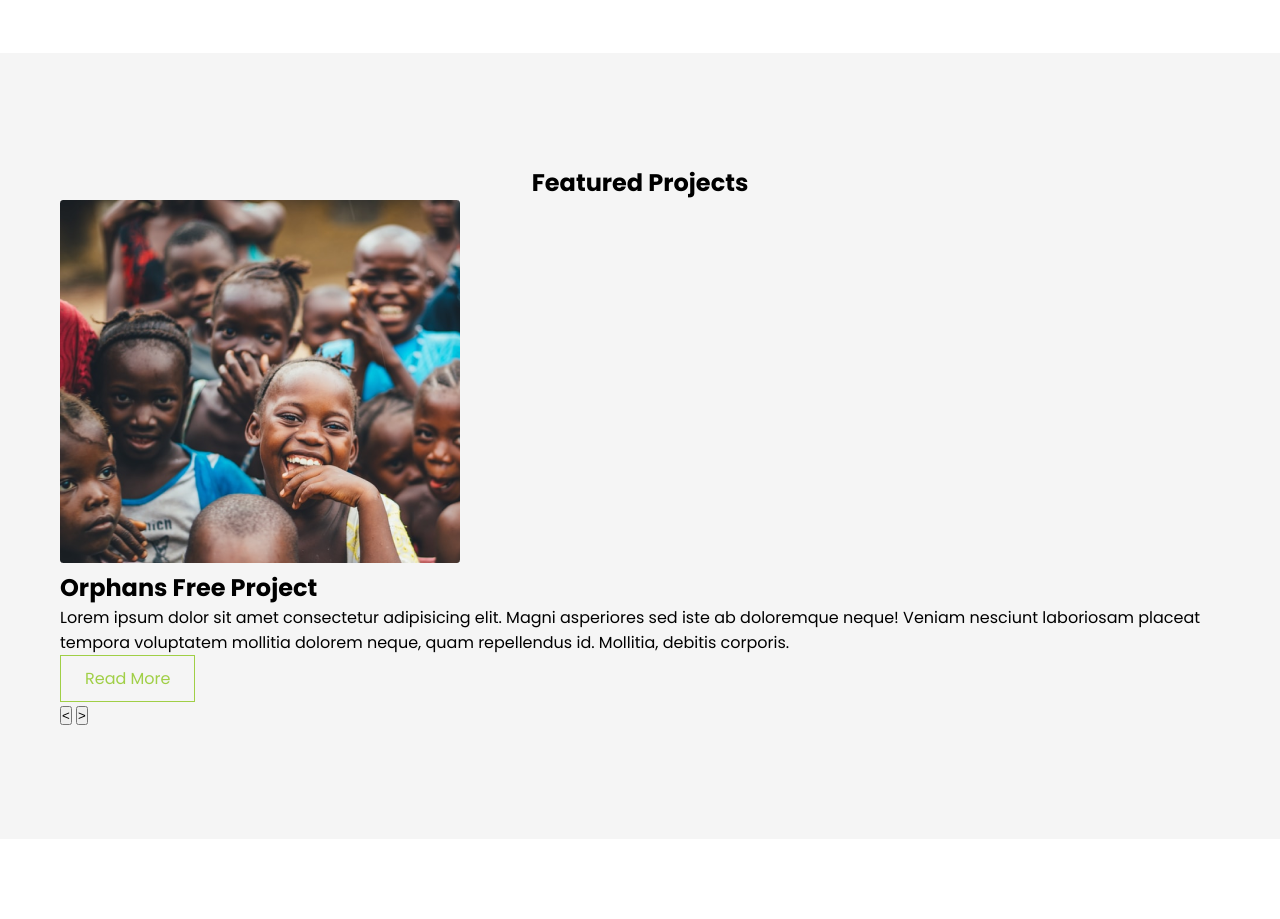
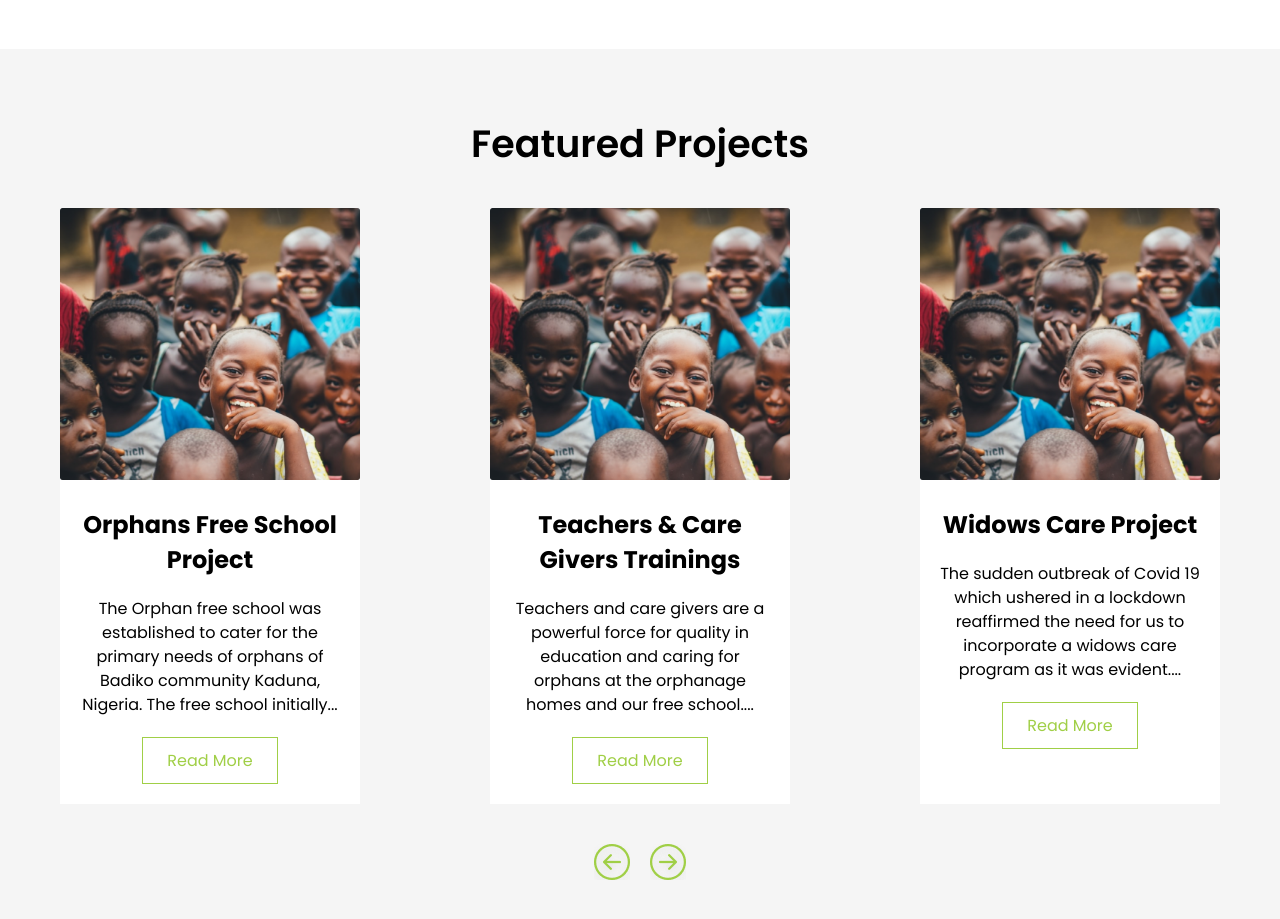
Before and after one commit to alabamustapha/ocsf, a website: page index.html in a window 1280 px wide. Shown: the part 771-1690 px from the top of the page. Before the commit the page ends 1610 px from the top, so only its background shows below. Drawn offline with Linux system fonts and the light colour scheme.

Commit message:
finished with the project section

```diff
--- a/index.html
+++ b/index.html
@@ -76,18 +76,44 @@
         </section>
         <!-- Featured Project -->
         <section class="featured">
-            <div class="container">
+            <div class="container featured__main">
                 <div class="featured__briefings">
                     <h1>Featured Projects</h1>
                 </div>
                 <div class="featured__carousel">
                     <div class="featured__modal">
-                        <div>
+                        <div class="featured__modal__image">
                             <img src="./img/Rectangle 220.png" alt="kids">
                         </div>
                         <div class="featured__modal__briefings">
-                            <h2>Orphans Free Project</h2>
-                            <p>Lorem ipsum dolor sit amet consectetur adipisicing elit. Magni asperiores sed iste ab doloremque neque! Veniam nesciunt laboriosam placeat tempora voluptatem mollitia dolorem neque, quam repellendus id. Mollitia, debitis corporis.</p>
+                            <h2>Orphans Free School Project</h2>
+                            <p>The Orphan free school was established to cater for the primary needs of orphans of
+                                Badiko community Kaduna, Nigeria. The free school initially...</p>
+                            <div>
+                                <button class="btn btn__nav">Read More</button>
+                            </div>
+                        </div>
+                    </div>
+                    <div class="featured__modal">
+                        <div class="featured__modal__image">
+                            <img src="./img/Rectangle 220.png" alt="kids">
+                        </div>
+                        <div class="featured__modal__briefings">
+                            <h2>Teachers & Care Givers Trainings</h2>
+                            <p>Teachers and care givers are a powerful force for quality in education and caring for
+                                orphans at the orphanage homes and our free school.... </p>
+                            <div>
+                                <button class="btn btn__nav">Read More</button>
+                            </div>
+                        </div>
+                    </div>
+                    <div class="featured__modal">
+                        <div class="featured__modal__image">
+                            <img src="./img/Rectangle 220.png" alt="kids">
+                        </div>
+                        <div class="featured__modal__briefings">
+                            <h2>Widows Care Project</h2>
+                            <p>The sudden outbreak of Covid 19 which ushered in a lockdown reaffirmed the need for us to incorporate a widows care program as it was evident....</p>
                             <div>
                                 <button class="btn btn__nav">Read More</button>
                             </div>
@@ -95,8 +121,12 @@
                     </div>
                 </div>
                 <div class="featured__carousel__switch">
-                    <button><</button>
-                    <button>></button>
+                    <div>
+                        <img src="./img/Vector.png" alt="left">
+                    </div>
+                    <div>
+                        <img src="./img/Vector (1).png" alt="right">
+                    </div>
                 </div>
             </div>
         </section>
--- a/sass/abstract/_variables.scss
+++ b/sass/abstract/_variables.scss
@@ -17,7 +17,7 @@ $default-mid-font: 16px;
 
 $default-sm-font: 14px;
 
-$h1-paragraph: 41px;
+$h1-paragraph: 38px;
 
 $h2-paragraph: 40px;
 
--- a/sass/pages/_home.scss
+++ b/sass/pages/_home.scss
@@ -32,16 +32,58 @@
 
 // Featured Projects
 .featured {
-    padding: 7rem 0;
+    padding: 4.5rem 0;
     background-color: #F5F5F5;
 
+    &__main {
+        display: flex;
+        flex-direction: column;
+        gap: 40px;
+    }
+
     &__briefings {
-        text-align: center;
+        h1 {
+            text-align: center;
+            font-weight: $font-weight-m;
+            font-size: $h1-paragraph;
+            line-height: 123%;
+        }
     }
 
     &__carousel {
         display: flex;
         flex-direction: row;
         justify-content: space-between;
+
+        &__switch {
+            display: flex;
+            justify-content: center;
+            gap: 20px;
+        }
+    }
+
+    &__modal {
+        display: flex;
+        background-color: $color-white;
+        flex-direction: column;
+        width: 300px;
+
+        &__image {
+            img {
+                width: 300px;
+            }
+        }
+
+        &__briefings {
+            display: flex;
+            flex-direction: column;
+            gap: 20px;
+            padding: 20px;
+            text-align: center;
+
+            p {
+                line-height: 24px;
+            }
+        }
     }
 }
```
Also changed, not shown: css/style.css, img/Rectangle 242.png (added), img/Vector (1).png (added), img/Vector.png (added).
